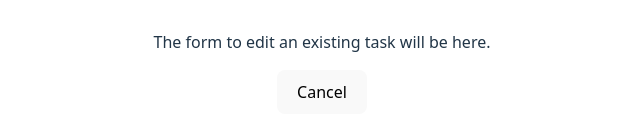
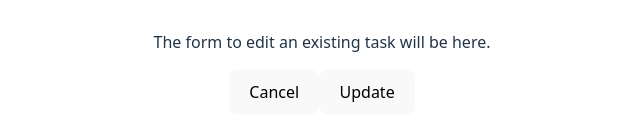
Before and after one commit to LeaEdw/Habits-capstone, a React (Vite) app: page /edit_post in a window 1280 px wide. Shown: the part 336-472 px from the top of the page, without its empty margins (318-958 px from the left). Built offline with nearby package versions, Linux system fonts and the light colour scheme; sample sign-in values are in the browser's storage.

Commit message:
added separate modules for the buttons

```diff
--- /dev/null
+++ b/src/components/Buttons/SaveButtons.jsx
@@ -0,0 +1,28 @@
+import "./Button.css";
+import { useNavigate } from "react-router-dom";
+
+export const SaveButton = () => {
+  const navigate = useNavigate();
+
+  const handleSave = () => navigate("/home");
+  return (
+    <>
+      <button className="save-btn" onClick={handleSave}>
+        Save
+      </button>
+    </>
+  );
+};
+
+export const UpdateButton = () => {
+  const navigate = useNavigate();
+
+  const handleUpdate = () => navigate("/home");
+  return (
+    <>
+      <button className="save-btn" onClick={handleUpdate}>
+        Update
+      </button>
+    </>
+  );
+};
--- a/src/components/Tasks/EditTask.jsx
+++ b/src/components/Tasks/EditTask.jsx
@@ -1,10 +1,12 @@
 import { CancelButton } from "../Buttons/CancelButton";
+import { UpdateButton } from "../Buttons/SaveButtons";
 
 export const EditTask = () => {
   return (
     <>
       <p>The form to edit an existing task will be here.</p>
       <CancelButton />
+      <UpdateButton />
     </>
   );
 };
--- a/src/components/Tasks/NewTask.jsx
+++ b/src/components/Tasks/NewTask.jsx
@@ -1,4 +1,5 @@
 import { CancelButton } from "../Buttons/CancelButton"
+import { SaveButton } from "../Buttons/SaveButtons"
 
 export const NewTask = () => {
 
@@ -6,6 +7,7 @@ export const NewTask = () => {
         <>
         <p>The form to create a new task will be here</p>
             <CancelButton/>
+            <SaveButton />
         </>
     )
 }
```
